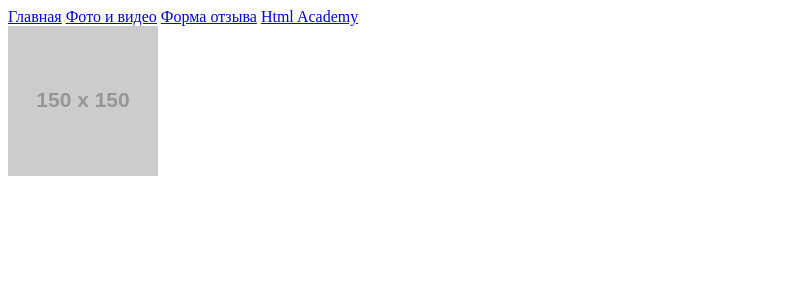
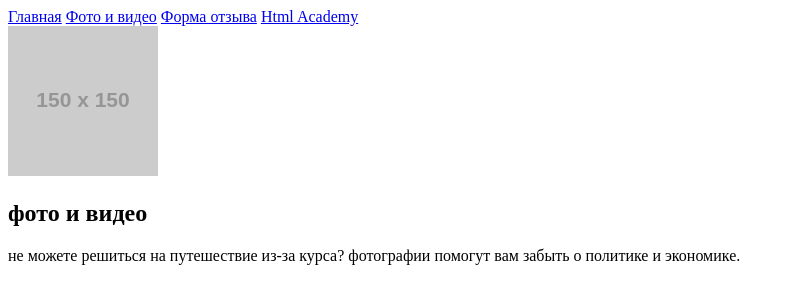
Before and after one commit to tveritina/1352727-sedona-19, a website: page source/photo.html in a window 1280 px wide. Shown: the whole page, without its empty margins (0-791 px from the left). Drawn offline with Linux system fonts and the light colour scheme; placeholder pictures from the web are drawn by us.

Commit message:
Добавляет описательную секцию на страницах

```diff
--- a/source/photo.html
+++ b/source/photo.html
@@ -23,6 +23,13 @@
             <div class="background__slogan background__slogan--common"></div>
         </div>
     </header>
+    <main>
+        <section class="page-description">
+            <h1 class="page-description__header">фото и видео</h1>
+            <p class="page-description__text">не можете решиться на путешествие из-за курса? фотографии помогут вам
+                забыть о политике и экономике.</p>
+        </section>
+    </main>
 </body>
 
 </html>
```
Also changed, not shown: source/form.html (+6 -0 lines), source/index.html (+6 -0 lines). Lines whose indentation alone changed are shown as unchanged.
